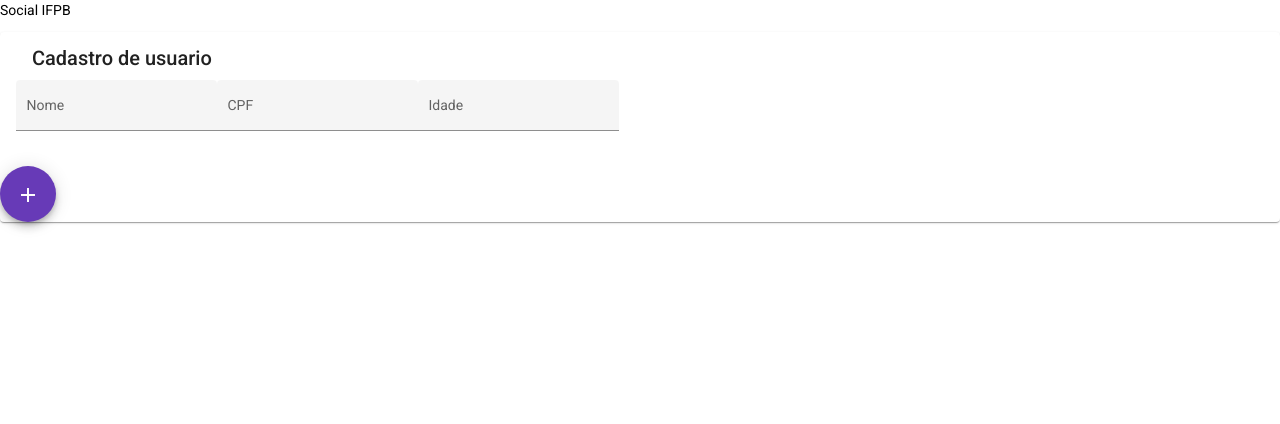
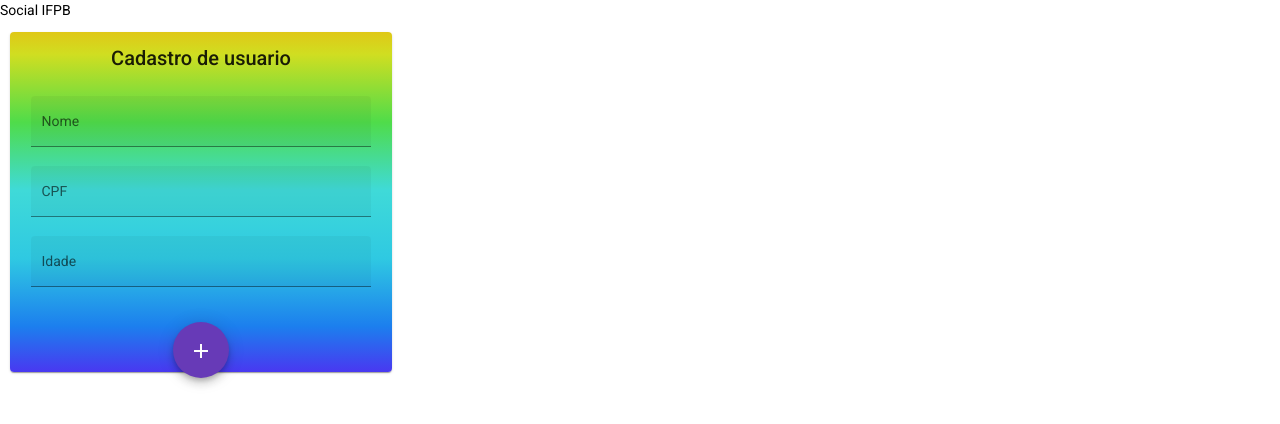
Before and after one commit to yagocdj/cadastro-angular-material, an Angular app: page / in a window 1280 px wide. Shown: the top 424 px of the page. Built offline with nearby package versions, Linux system fonts and the light colour scheme.

Commit message:
Update app.component.scss

```diff
--- a/src/app/app.component.scss
+++ b/src/app/app.component.scss
@@ -1,5 +1,53 @@
-.mat-card-simples{
+#header-positioning {
+  padding-bottom: 16px;
+}
+
+.mat-card-simples {
   max-width: 300px;
   background-color: aliceblue;
-  margin-top: 10px;
+  margin: 10px;
 }
+
+.registration-card {
+  max-width: 350px;
+  background-color: lightgray;
+  margin: 10px;
+  padding-bottom: 10px;
+}
+
+.colorful-background {
+  background: linear-gradient(
+    rgba(255,0,0,1) 0%,
+    rgba(255,154,0,1) 10%,
+    rgba(208,222,33,1) 20%,
+    rgba(79,220,74,1) 30%,
+    rgba(63,218,216,1) 40%,
+    rgba(47,201,226,1) 50%,
+    rgba(28,127,238,1) 60%,
+    rgba(95,21,242,1) 70%,
+    rgba(186,12,248,1) 80%,
+    rgba(251,7,217,1) 90%,
+    rgba(255,0,0,1) 100%
+  )
+  0 0/100% 200%;
+
+  animation: color-transition 6s linear infinite;
+}
+
+@keyframes color-transition {
+  to {background-position: 0 -200%}
+}
+
+.flex-column-wrap {
+  display: flex;
+  flex-flow: column wrap;
+}
+
+.place-center {
+  place-self: center;
+}
+
+.mat-form-principal {
+  margin-left: 5px;
+  margin-right: 5px;
+}
```
